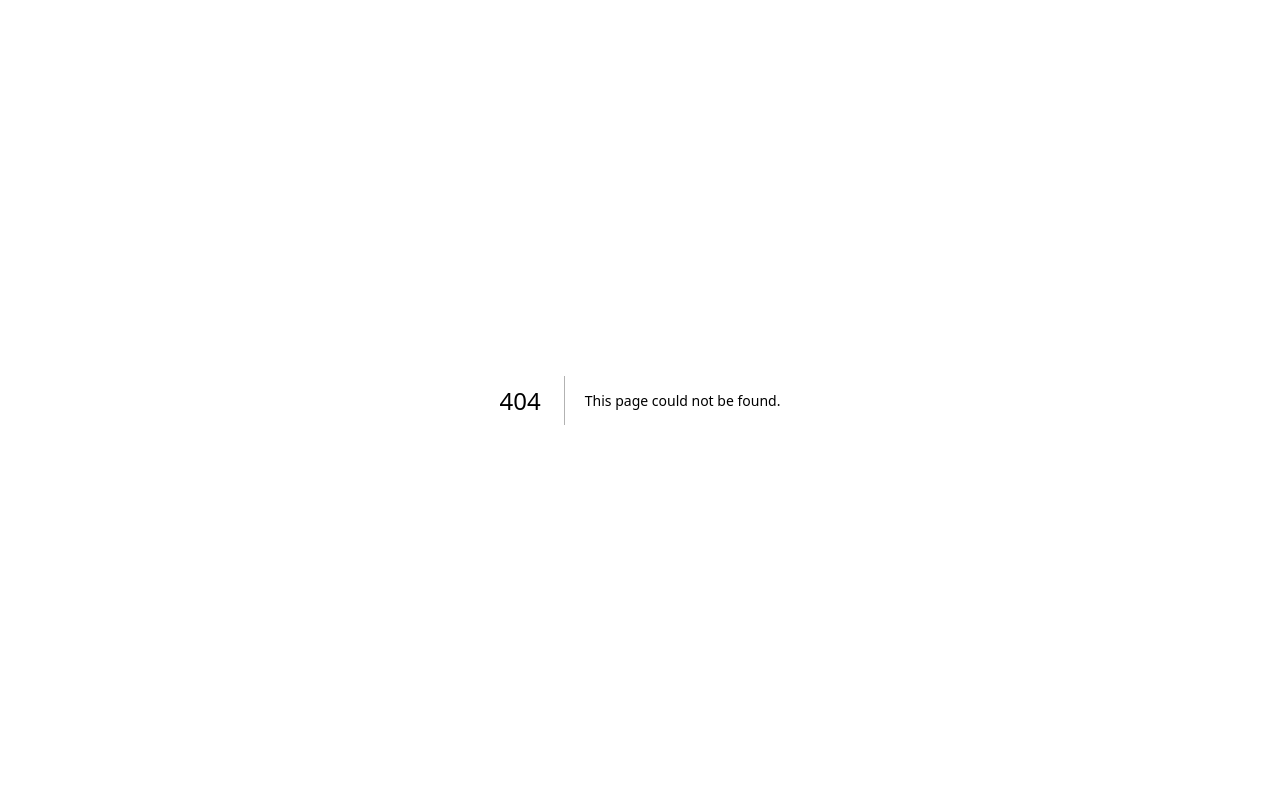
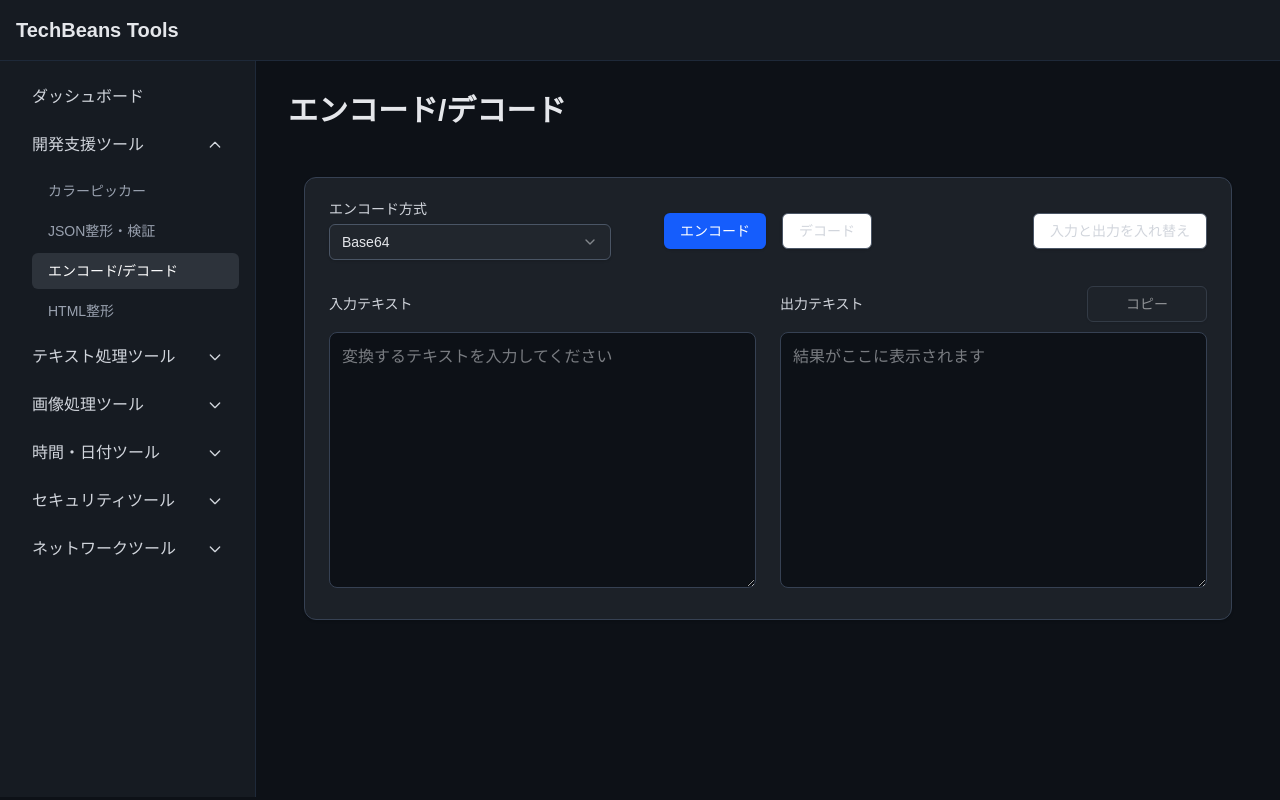
Before and after one commit to techbeansjp/tb-tools, a Next.js app: page /tools/encoder-decoder in a window 1280 px wide. Before the commit this address had no page. Built offline with nearby package versions, Linux system fonts and the light colour scheme.

Commit message:
エンコード・デコード機能追加

```diff
--- /dev/null
+++ b/src/app/tools/encoder-decoder/page.tsx
@@ -0,0 +1,13 @@
+import Layout from '@/components/layout/Layout';
+import { EncoderDecoder } from '@/components/tools/encoder-decoder/EncoderDecoder';
+
+export default function EncoderDecoderPage() {
+  return (
+    <Layout>
+      <div className="max-w-6xl mx-auto">
+        <h1 className="text-3xl font-bold mb-8">エンコード/デコード</h1>
+        <EncoderDecoder />
+      </div>
+    </Layout>
+  );
+}
--- a/src/components/layout/Sidebar.tsx
+++ b/src/components/layout/Sidebar.tsx
@@ -12,7 +12,7 @@ const Sidebar = () => {
     '開発支援ツール': [
       { name: 'カラーピッカー', href: '/tools/color-picker' },
       { name: 'JSON整形・検証', href: '/tools/json-formatter' },
-      { name: 'エンコード/デコード', href: '#' },
+      { name: 'エンコード/デコード', href: '/tools/encoder-decoder' },
       { name: 'HTML整形', href: '#' }
     ],
     'テキスト処理ツール': [
--- /dev/null
+++ b/src/components/tools/encoder-decoder/EncoderDecoder.tsx
@@ -0,0 +1,254 @@
+'use client';
+
+import React, { useState, useEffect } from 'react';
+import { Button } from '@/components/ui/button';
+import { Card } from '@/components/ui/card';
+import { Select, SelectContent, SelectItem, SelectTrigger, SelectValue } from '@/components/ui/select';
+import { Label } from '@/components/ui/label';
+
+type EncodingType = 'base64' | 'url' | 'html' | 'json';
+
+interface EncodingOption {
+  id: EncodingType;
+  name: string;
+  encode: (text: string) => string;
+  decode: (text: string) => string;
+}
+
+export const EncoderDecoder: React.FC = () => {
+  const [inputText, setInputText] = useState<string>('');
+  const [outputText, setOutputText] = useState<string>('');
+  const [encodingType, setEncodingType] = useState<EncodingType>('base64');
+  const [mode, setMode] = useState<'encode' | 'decode'>('encode');
+  const [error, setError] = useState<string | null>(null);
+  const [copyButtonText, setCopyButtonText] = useState<string>('コピー');
+
+  const encodingOptions: EncodingOption[] = [
+    {
+      id: 'base64',
+      name: 'Base64',
+      encode: (text) => {
+        try {
+          return btoa(unescape(encodeURIComponent(text)));
+        } catch {
+          throw new Error('Base64エンコードに失敗しました');
+        }
+      },
+      decode: (text) => {
+        try {
+          return decodeURIComponent(escape(atob(text)));
+        } catch {
+          throw new Error('Base64デコードに失敗しました');
+        }
+      }
+    },
+    {
+      id: 'url',
+      name: 'URL',
+      encode: (text) => {
+        try {
+          return encodeURIComponent(text);
+        } catch {
+          throw new Error('URLエンコードに失敗しました');
+        }
+      },
+      decode: (text) => {
+        try {
+          return decodeURIComponent(text);
+        } catch {
+          throw new Error('URLデコードに失敗しました');
+        }
+      }
+    },
+    {
+      id: 'html',
+      name: 'HTMLエンティティ',
+      encode: (text) => {
+        try {
+          const el = document.createElement('div');
+          el.innerText = text;
+          return el.innerHTML;
+        } catch {
+          throw new Error('HTMLエンティティエンコードに失敗しました');
+        }
+      },
+      decode: (text) => {
+        try {
+          const el = document.createElement('div');
+          el.innerHTML = text;
+          return el.innerText;
+        } catch {
+          throw new Error('HTMLエンティティデコードに失敗しました');
+        }
+      }
+    },
+    {
+      id: 'json',
+      name: 'JSON',
+      encode: (text) => {
+        try {
+          return JSON.stringify(text).slice(1, -1);
+        } catch {
+          throw new Error('JSONエスケープに失敗しました');
+        }
+      },
+      decode: (text) => {
+        try {
+          return JSON.parse(`"${text}"`);
+        } catch {
+          throw new Error('JSONアンエスケープに失敗しました');
+        }
+      }
+    }
+  ];
+
+  const handleProcess = () => {
+    try {
+      setError(null);
+      const option = encodingOptions.find(opt => opt.id === encodingType);
+      if (!option) return;
+
+      const result = mode === 'encode'
+        ? option.encode(inputText)
+        : option.decode(inputText);
+
+      setOutputText(result);
+    } catch (e) {
+      if (e instanceof Error) {
+        setError(e.message);
+      } else {
+        setError('処理中にエラーが発生しました');
+      }
+      setOutputText('');
+    }
+  };
+
+  const handleCopy = () => {
+    navigator.clipboard.writeText(outputText);
+    setCopyButtonText('コピーしました！');
+    setTimeout(() => {
+      setCopyButtonText('コピー');
+    }, 2000);
+  };
+
+  const handleSwap = () => {
+    setInputText(outputText);
+    setOutputText(inputText);
+    setMode(mode === 'encode' ? 'decode' : 'encode');
+  };
+
+  // 入力が変更されたら自動的に処理を実行
+  useEffect(() => {
+    if (inputText) {
+      handleProcess();
+    } else {
+      setOutputText('');
+      setError(null);
+    }
+  }, [inputText, encodingType, mode]);
+
+  return (
+    <div className="container mx-auto p-4 space-y-4">
+      <Card className="p-6 bg-[#1c2128] border-gray-700">
+        <div className="flex flex-col space-y-6">
+          <div className="flex flex-col md:flex-row gap-4 items-center">
+            <div className="w-full md:w-1/3">
+              <Label className="text-gray-300 mb-2 block">エンコード方式</Label>
+              <Select
+                value={encodingType}
+                onValueChange={(value) => setEncodingType(value as EncodingType)}
+              >
+                <SelectTrigger className="w-full bg-[#21262d] border-gray-600 text-gray-200">
+                  <SelectValue />
+                </SelectTrigger>
+                <SelectContent className="bg-[#21262d] border-gray-600">
+                  {encodingOptions.map(option => (
+                    <SelectItem
+                      key={option.id}
+                      value={option.id}
+                      className="text-gray-200 hover:bg-[#30363d]"
+                    >
+                      {option.name}
+                    </SelectItem>
+                  ))}
+                </SelectContent>
+              </Select>
+            </div>
+
+            <div className="w-full md:w-1/3 flex justify-center">
+              <div className="flex items-center space-x-4">
+                <Button
+                  variant={mode === 'encode' ? 'default' : 'outline'}
+                  onClick={() => setMode('encode')}
+                  className={mode === 'encode'
+                    ? 'bg-blue-600 hover:bg-blue-700 text-white'
+                    : 'border-gray-600 text-gray-300 hover:bg-[#30363d]'}
+                >
+                  エンコード
+                </Button>
+                <Button
+                  variant={mode === 'decode' ? 'default' : 'outline'}
+                  onClick={() => setMode('decode')}
+                  className={mode === 'decode'
+                    ? 'bg-blue-600 hover:bg-blue-700 text-white'
+                    : 'border-gray-600 text-gray-300 hover:bg-[#30363d]'}
+                >
+                  デコード
+                </Button>
+              </div>
+            </div>
+
+            <div className="w-full md:w-1/3 flex justify-end">
+              <Button
+                variant="outline"
+                onClick={handleSwap}
+                className="border-gray-600 text-gray-300 hover:bg-[#30363d]"
+              >
+                入力と出力を入れ替え
+              </Button>
+            </div>
+          </div>
+
+          <div className="grid grid-cols-1 md:grid-cols-2 gap-6">
+            <div>
+              <div className="flex justify-between items-center h-10">
+                <Label className="text-gray-300">入力テキスト</Label>
+              </div>
+              <textarea
+                className="w-full h-64 p-3 bg-[#0d1117] border border-gray-700 rounded-lg text-gray-200 focus:border-blue-500 focus:ring-1 focus:ring-blue-500 mt-2"
+                value={inputText}
+                onChange={(e) => setInputText(e.target.value)}
+                placeholder={mode === 'encode' ? '変換するテキストを入力してください' : 'デコードするテキストを入力してください'}
+              />
+            </div>
+            <div>
+              <div className="flex justify-between items-center h-10">
+                <Label className="text-gray-300">出力テキスト</Label>
+                <Button
+                  variant="outline"
+                  onClick={handleCopy}
+                  disabled={!outputText}
+                  className="border-gray-600 text-white bg-[#21262d] hover:bg-[#30363d] min-w-[120px]"
+                >
+                  {copyButtonText}
+                </Button>
+              </div>
+              <textarea
+                className="w-full h-64 p-3 bg-[#0d1117] border border-gray-700 rounded-lg text-gray-200 mt-2"
+                value={outputText}
+                readOnly
+                placeholder="結果がここに表示されます"
+              />
+            </div>
+          </div>
+
+          {error && (
+            <div className="bg-red-900/20 border border-red-800 rounded-lg p-4">
+              <div className="text-red-400">{error}</div>
+            </div>
+          )}
+        </div>
+      </Card>
+    </div>
+  );
+};
```
